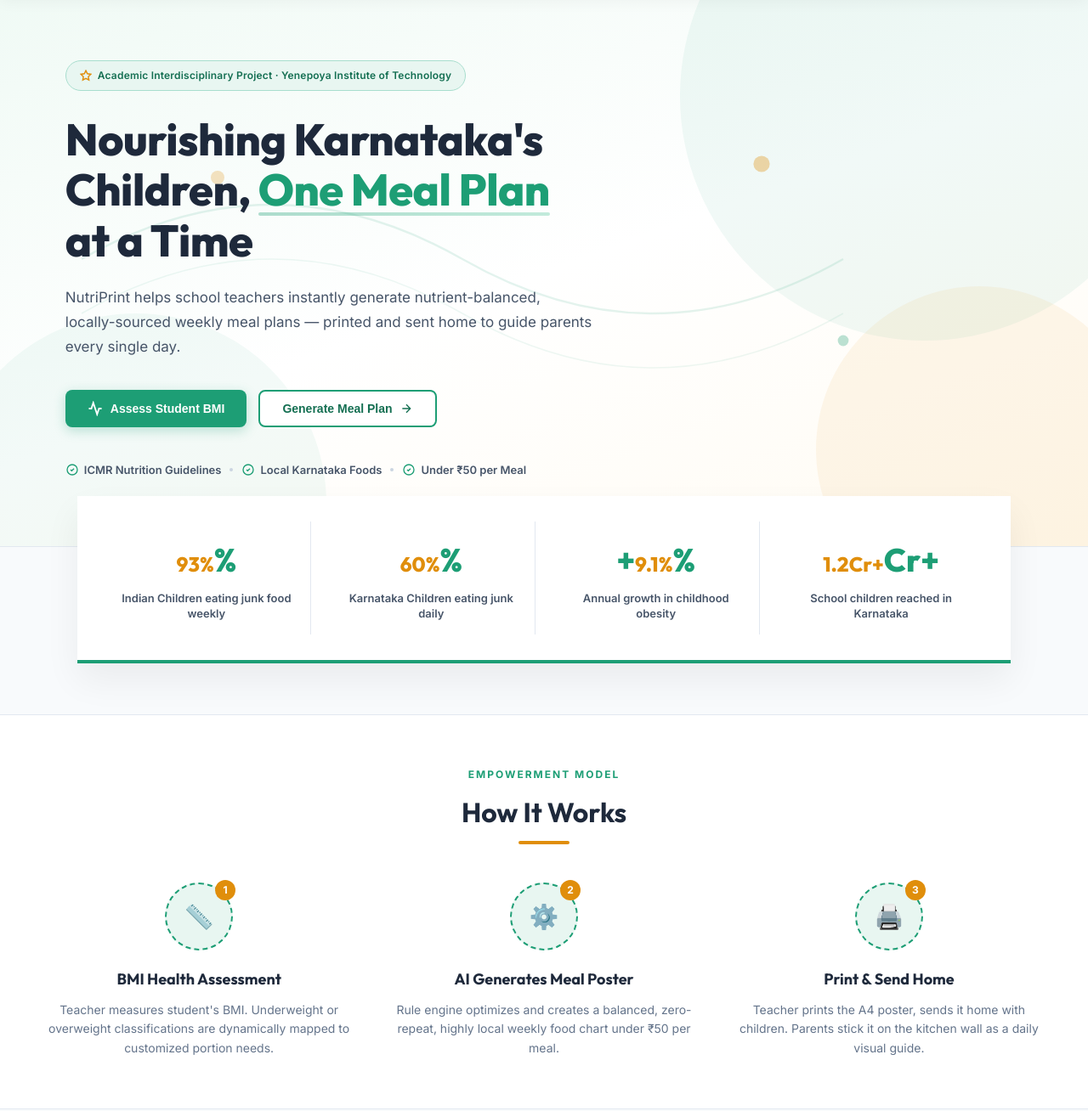
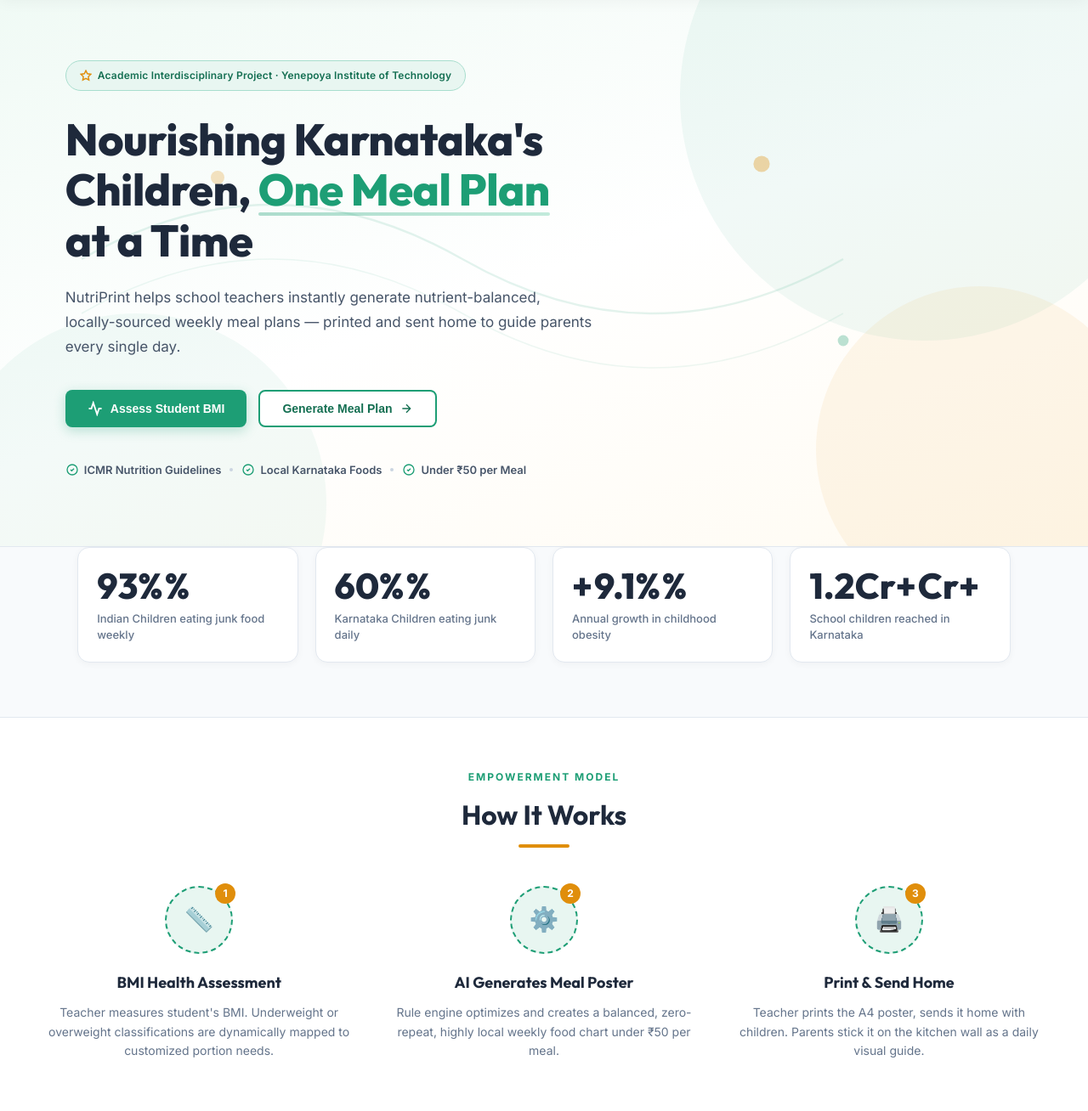
Before and after one commit to mohammedshadman101-wq/NutriPrint, a Flask app: page / in a window 1280 px wide. Shown: the part 109-1417 px from the top of the page at 85% size. Run offline with Flask 3, Linux system fonts and the light colour scheme; data comes from the database, SQL or seed files in the repository.

Commit message:
Update style.css

```diff
--- a/static/css/style.css
+++ b/static/css/style.css
@@ -412,54 +412,81 @@
 /* Statistics Counters Section */
 .stats-section {
     max-width: 1200px;
-    margin: -60px auto 60px auto;
-    padding: 0 4%;
-    position: relative;
-    z-index: 10;
+    margin: 0 auto;
+    padding: 0 4% 64px 4%;
 }
 
 .stats-grid {
-    background-color: var(--white);
-    border-radius: var(--border-radius);
-    box-shadow: var(--shadow-lg);
     display: grid;
     grid-template-columns: repeat(4, 1fr);
-    padding: 30px;
-    border-bottom: 4px solid var(--primary);
     gap: 20px;
 }
 
 .stat-card {
-    text-align: center;
-    padding: 15px;
-    border-right: 1px solid var(--border);
-}
-
-.stat-card:last-child {
-    border-right: none;
+    background-color: var(--white);
+    border: 1px solid var(--border);
+    border-radius: 14px;
+    padding: 24px 22px 22px;
+    position: relative;
+    overflow: hidden;
+    transition: var(--transition);
+    box-shadow: 0 2px 8px rgba(0,0,0,0.04);
+}
+
+.stat-card::before {
+    content: '';
+    position: absolute;
+    top: 0;
+    left: 0;
+    right: 0;
+    height: 4px;
+    border-radius: 14px 14px 0 0;
+}
+
+.stat-card--red::before   { background-color: #EF4444; }
+.stat-card--orange::before { background-color: var(--accent); }
+.stat-card--yellow::before { background-color: #F59E0B; }
+.stat-card--green::before  { background-color: var(--primary); }
+
+.stat-card:hover {
+    transform: translateY(-3px);
+    box-shadow: 0 8px 24px rgba(0,0,0,0.08);
+    border-color: #CBD5E1;
+}
+
+.stat-eyebrow {
+    font-size: 11px;
+    font-weight: 700;
+    text-transform: uppercase;
+    letter-spacing: 1px;
+    color: #94A3B8;
+    margin-bottom: 10px;
 }
 
 .stat-number {
-    font-size: 38px;
+    font-size: 42px;
     font-family: 'Outfit', sans-serif;
     font-weight: 800;
-    color: var(--primary);
-    margin-bottom: 5px;
-    display: flex;
-    justify-content: center;
+    color: var(--dark);
+    margin-bottom: 8px;
+    display: flex;
     align-items: baseline;
-}
-
-.stat-number span {
-    font-size: 24px;
-    color: var(--accent);
+    gap: 2px;
+    line-height: 1;
+}
+
+.stat-unit {
+    font-size: 20px;
+    font-weight: 700;
+    color: #94A3B8;
 }
 
 .stat-card p {
     font-size: 13px;
-    color: #475569;
-    font-weight: 600;
-    line-height: 1.4;
+    color: #64748B;
+    font-weight: 500;
+    line-height: 1.45;
+    margin: 0;
 }
 
 /* Section Title Stylings */
```
